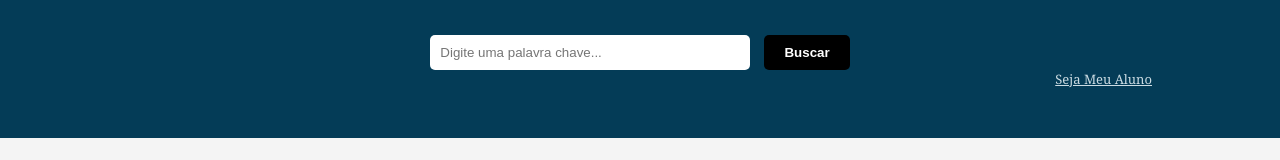
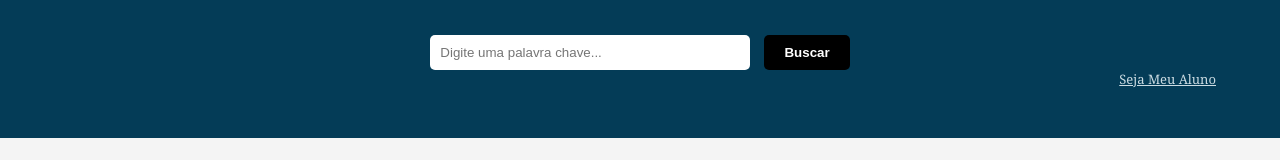
Before and after one commit to RodrigoPetronis/PesquisaConteudo-RaphaelBrandao, a plain HTML site: page index.html in a window 1280 px wide. Shown: the part 249-409 px from the top of the page. Drawn offline with nearby package versions, Linux system fonts and the light colour scheme; no server answers; files whose address does not match are found by name.

Commit message:
Update styles.css

```diff
--- a/styles.css
+++ b/styles.css
@@ -116,5 +116,5 @@ footer {
     display:flex;
     justify-content:end;
     font-size:13px;
-    margin-right:10%
+    margin-right:5%
 }
```
